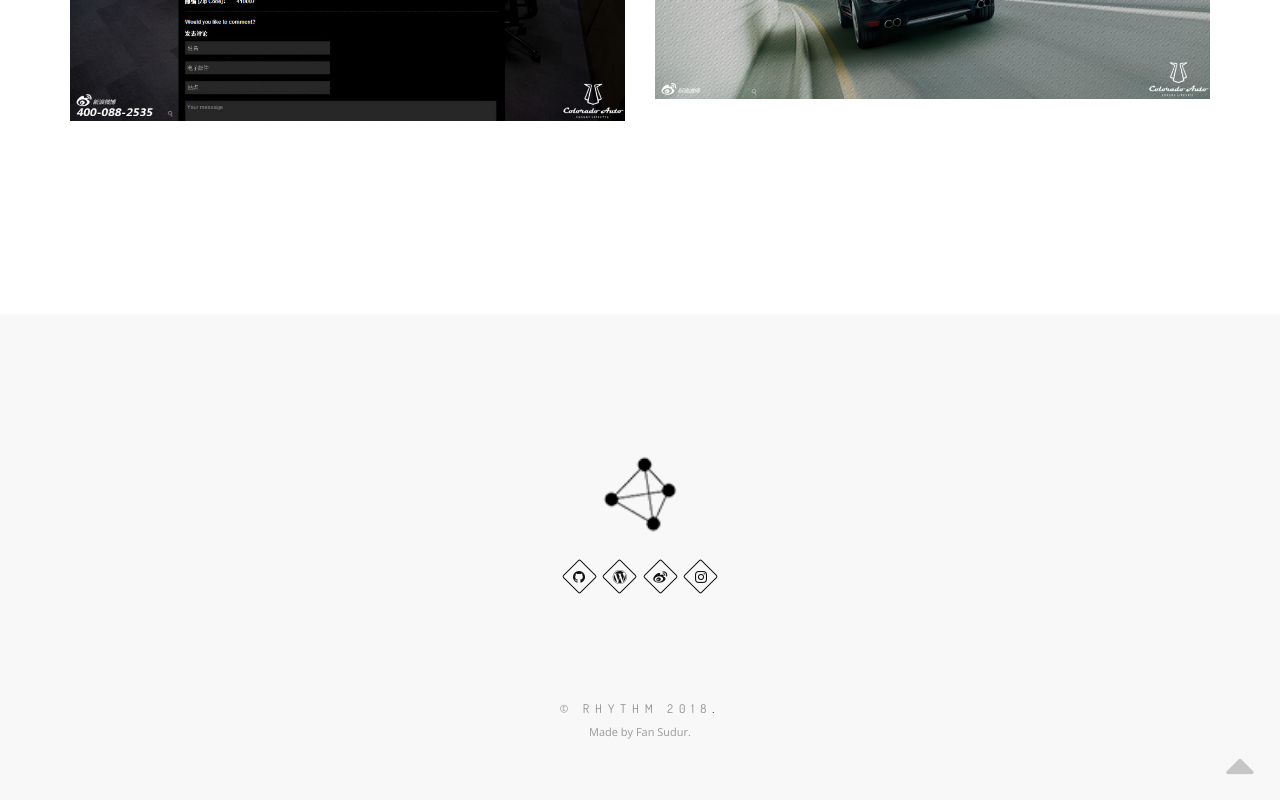
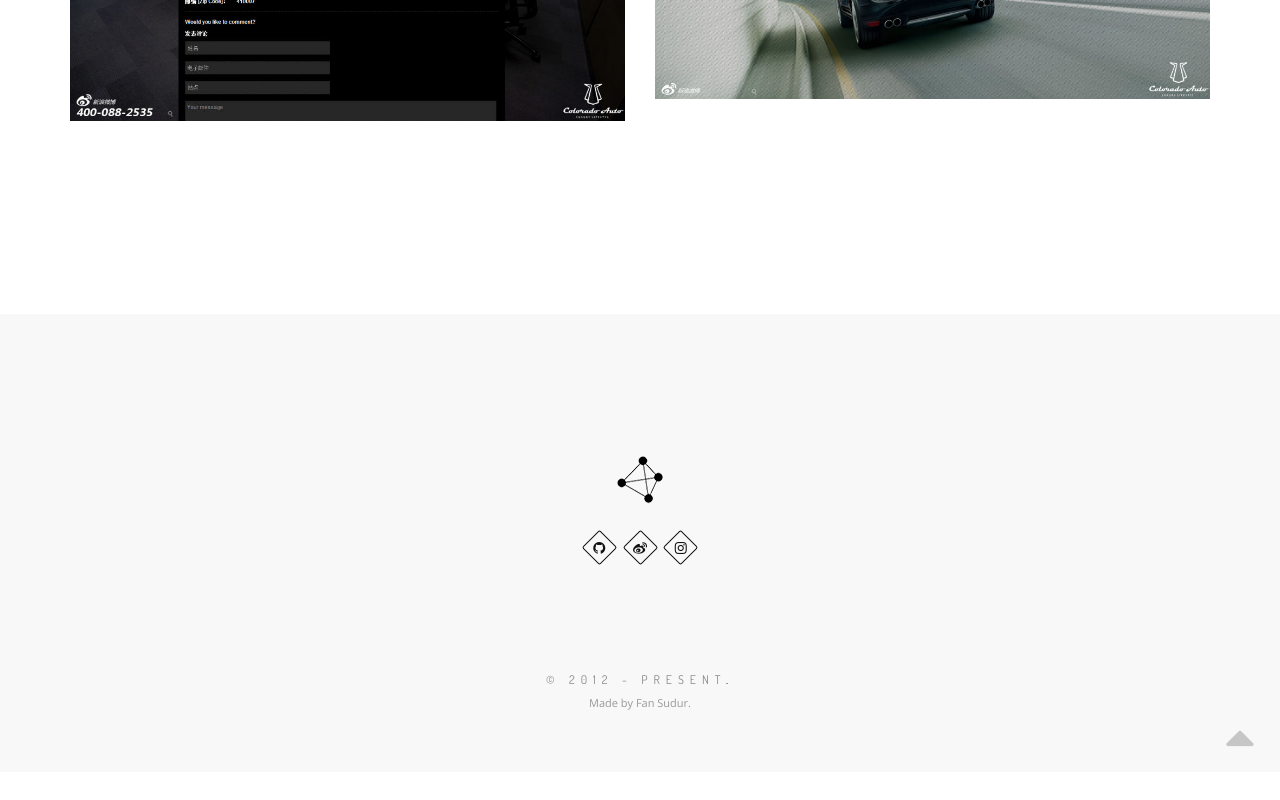
Before and after one commit to fansudur/fansudur.github.io, a plain HTML site: page portfolio-gallery-ca.html in a window 1280 px wide. Shown: the part 1052-1852 px from the top of the page. After the commit the page ends 1824 px from the top, so only its background shows below. Drawn offline with nearby package versions, Linux system fonts and the light colour scheme.

Commit message:
Update portfolio-gallery-ca.html

```diff
--- a/portfolio-gallery-ca.html
+++ b/portfolio-gallery-ca.html
@@ -214,14 +214,13 @@
 
                     <!-- Footer Logo -->
                     <div class="local-scroll mb-30 wow fadeInUp" data-wow-duration="1.5s">
-                        <a href="#top"><img src="images/logo-footer.png" width="78" height="36" alt="" /></a>
+                        <a href="#top"><img src="images/logo-footer.png" width="50" height="51" alt="" /></a>
                     </div>
                     <!-- End Footer Logo -->
                     <!-- Social Links -->
                     <div class="footer-social-links mb-110 mb-xs-60">
                         <a href="https://github.com/fansudur" title="GitHub" target="_blank"><i class="fa fa-github"></i></a>
-                        <a href="http://fansudur.com" title="Wordpress" target="_blank"><i class="fa fa-wordpress"></i></a>
-                        <a href="http://weibo.com/sufn" title="Weibo" target="_blank"><i class="fa fa-weibo"></i></a>
+                        <a href="https://v.douyin.com/AMk3ZkERups/" title="tiktok" target="_blank"><i class="fa fa-weibo"></i></a>
                         <a href="https://instagram.com/fansudur" title="Instagram" target="_blank"><i class="fa fa-instagram"></i></a>
                     </div>
                     <!-- End Social Links -->
@@ -230,7 +229,7 @@
 
                         <!-- Copyright -->
                         <div class="footer-copy font-alt">
-                            <a href="http://fansudur.com" target="_blank">&copy; Rhythm 2018</a>.
+                            <a href="http://fansudur.com" target="_blank">&copy; 2012 - Present</a>.
                         </div>
                         <!-- End Copyright -->
 
```
